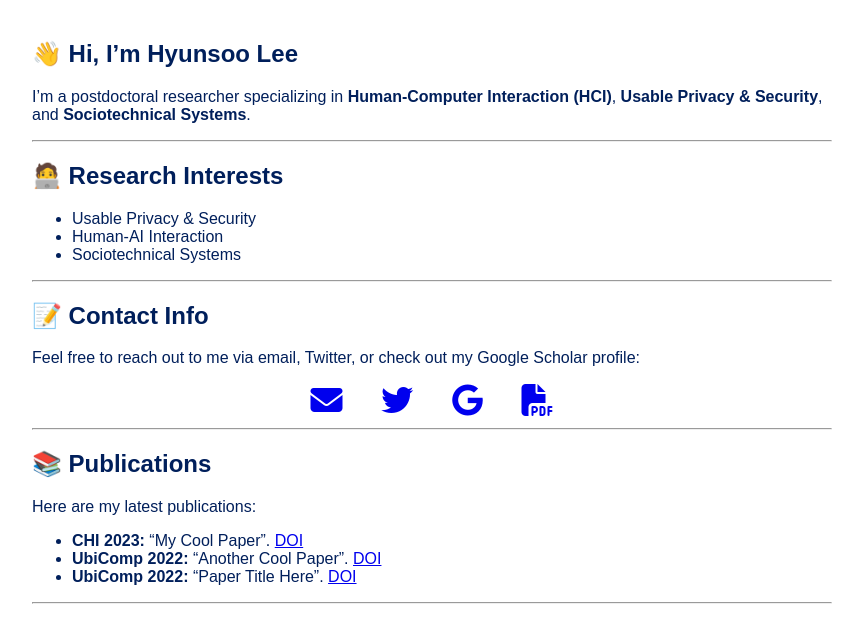
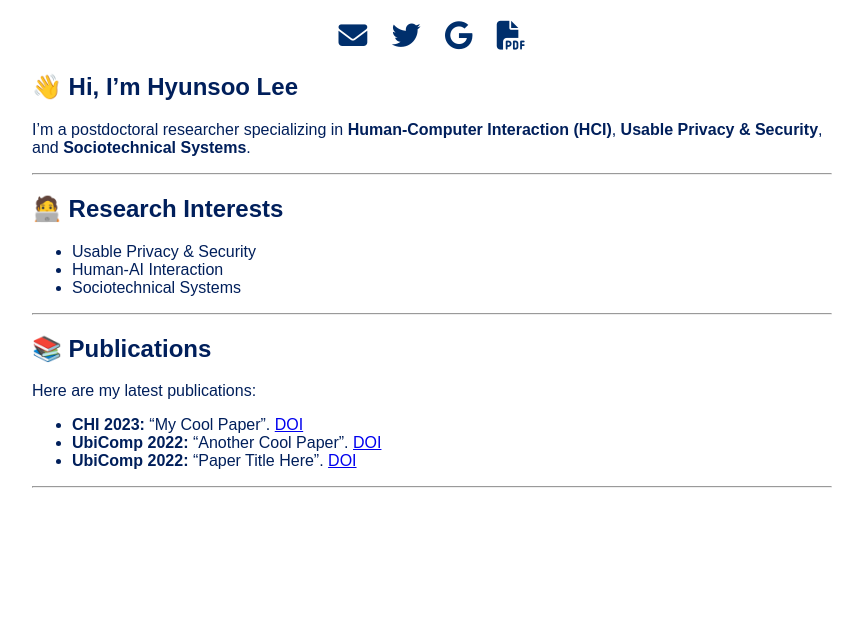
Before and after one commit to hslee90/hslee90.github.io, a Jekyll site: the page built from index.md, in a window 1280 px wide, cut to the strip 192-835 px from the top of the page. Shown: the whole strip, without its empty margins (208-1071 px from the left). Built offline with Jekyll 4.4.1, drawn with Linux system fonts in a browser that asks for light colours; nearby versions of some CDN libraries.

Commit message:
Update index.md

```diff
--- a/index.md
+++ b/index.md
@@ -2,10 +2,18 @@
 layout: default
 title: "Hyunsoo Lee"
 ---
-<!-- 프로필 사진 -->
+<!-- 프로필 사진 + 연락처 로고 -->
 <div style="text-align: center;">
-  <img src="assets/images/profile.jpg" alt="Profile Image" style="width: 150px; height: 150px; border-radius: 50%; margin-bottom: 20px;">
+  <img src="assets/images/profile.jpg" alt="Profile Image" style="width: 150px; height: 150px; border-radius: 50%; margin-bottom: 10px;">
+
+  <div style="margin-top: 10px;">
+    <a href="mailto:hslee90@kaist.ac.kr" style="margin: 0 10px; color: #002F6C; font-size: 1.8rem;" class="icon-link"><i class="fa-solid fa-envelope"></i></a>
+    <a href="https://twitter.com/hyunsoo820" style="margin: 0 10px; color: #002F6C; font-size: 1.8rem;" class="icon-link"><i class="fa-brands fa-twitter"></i></a>
+    <a href="https://scholar.google.com/citations?user=ctglUjoAAAAJ&hl=en" style="margin: 0 10px; color: #002F6C; font-size: 1.8rem;" class="icon-link"><i class="fa-brands fa-google"></i></a>
+    <a href="/assets/cv/Hyunsoo_Lee_CV.pdf" style="margin: 0 10px; color: #002F6C; font-size: 1.8rem;" class="icon-link"><i class="fa-solid fa-file-pdf"></i></a>
+  </div>
 </div>
+
 
 ## 👋 Hi, I'm Hyunsoo Lee
 
@@ -21,21 +29,6 @@ I'm a postdoctoral researcher specializing in **Human-Computer Interaction (HCI)
 
 ---
 
-
-## 📝 Contact Info
-
-Feel free to reach out to me via email, Twitter, or check out my Google Scholar profile:
-
-<div style="text-align: center; font-size: 2rem; color: #002F6C;">
-  <a href="mailto:hslee90@kaist.ac.kr" style="margin: 0 15px;"><i class="fa-solid fa-envelope"></i></a>
-  <a href="https://twitter.com/hyunsoo820" style="margin: 0 15px;"><i class="fa-brands fa-twitter"></i></a>
-  <a href="https://scholar.google.com/citations?user=ctglUjoAAAAJ&hl=en" style="margin: 0 15px;"><i class="fa-brands fa-google"></i></a>
-  <a href="/assets/cv/Hyunsoo_Lee_CV.pdf" style="margin: 0 15px;"><i class="fa-solid fa-file-pdf"></i></a>
-</div>
-
-
----
-
 ## 📚 Publications
 
 Here are my latest publications:
```
